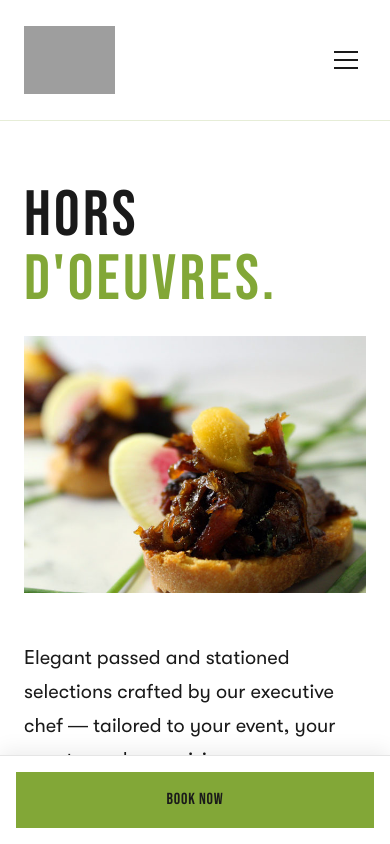
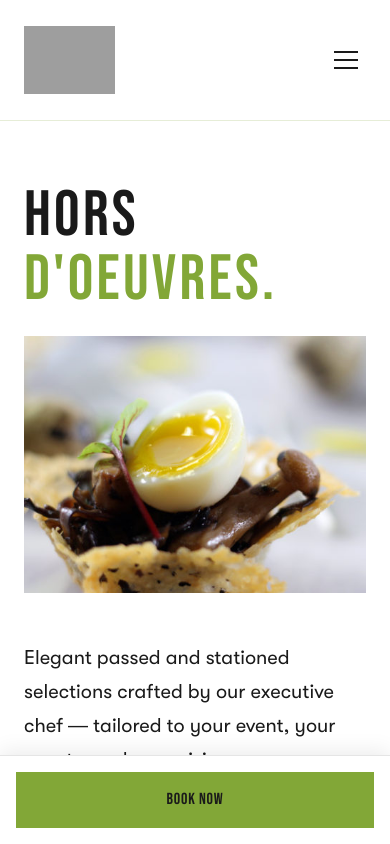
Before and after one commit to webdesignetobicoke/dmcatering, a Next.js app: page /events/hors-doeuvres in a window 390 px wide. Shown: the top 844 px of the page. Built offline with nearby package versions, Linux system fonts and the light colour scheme; grey boxes are pictures that could not be loaded.

Commit message:
Match hors d'oeuvres mobile image to strip

```diff
--- a/app/events/hors-doeuvres/page.jsx
+++ b/app/events/hors-doeuvres/page.jsx
@@ -74,7 +74,7 @@ export default function HorsDoeuvresPage() {
               <div className="lg:hidden mb-6">
                 <div style={{ overflow: 'hidden', aspectRatio: '4/3' }}>
                   <img
-                    src="/hors-doeuvres/duck.jpeg"
+                    src="/hors-doeuvres/enoki-quail-egg.jpeg"
                     alt="Hors d'oeuvres"
                     className="w-full h-full"
                     style={{ objectFit: 'cover', display: 'block' }}
```
